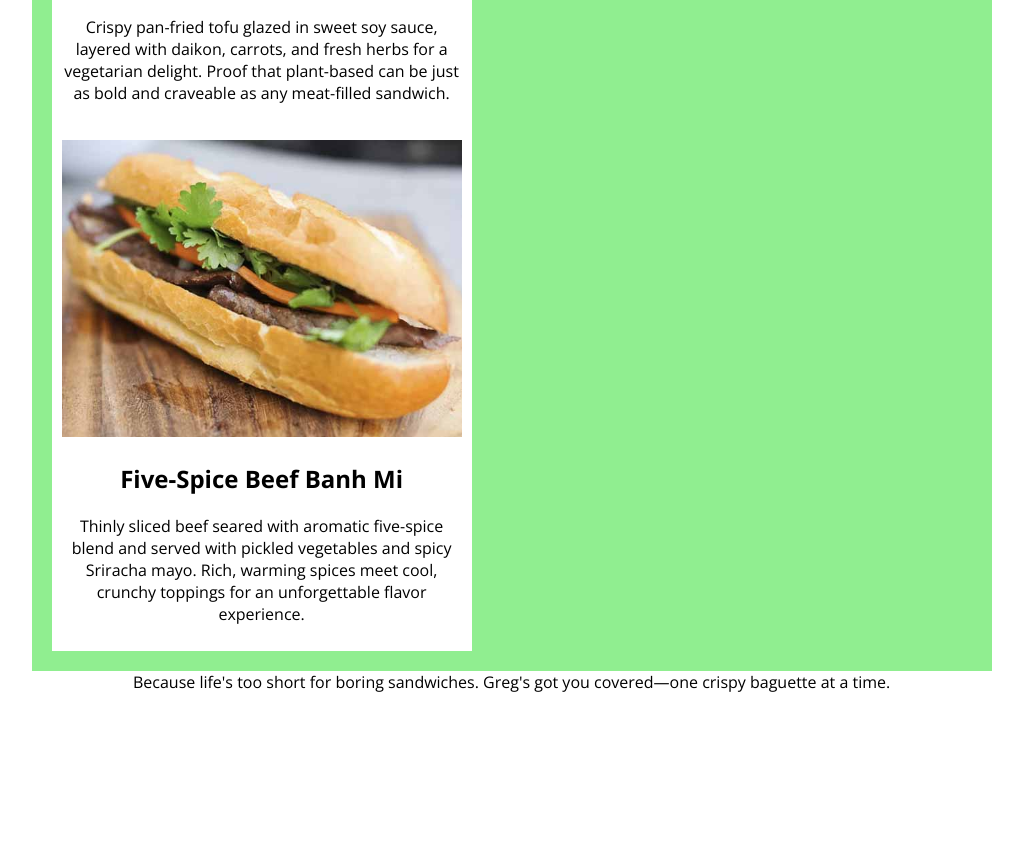
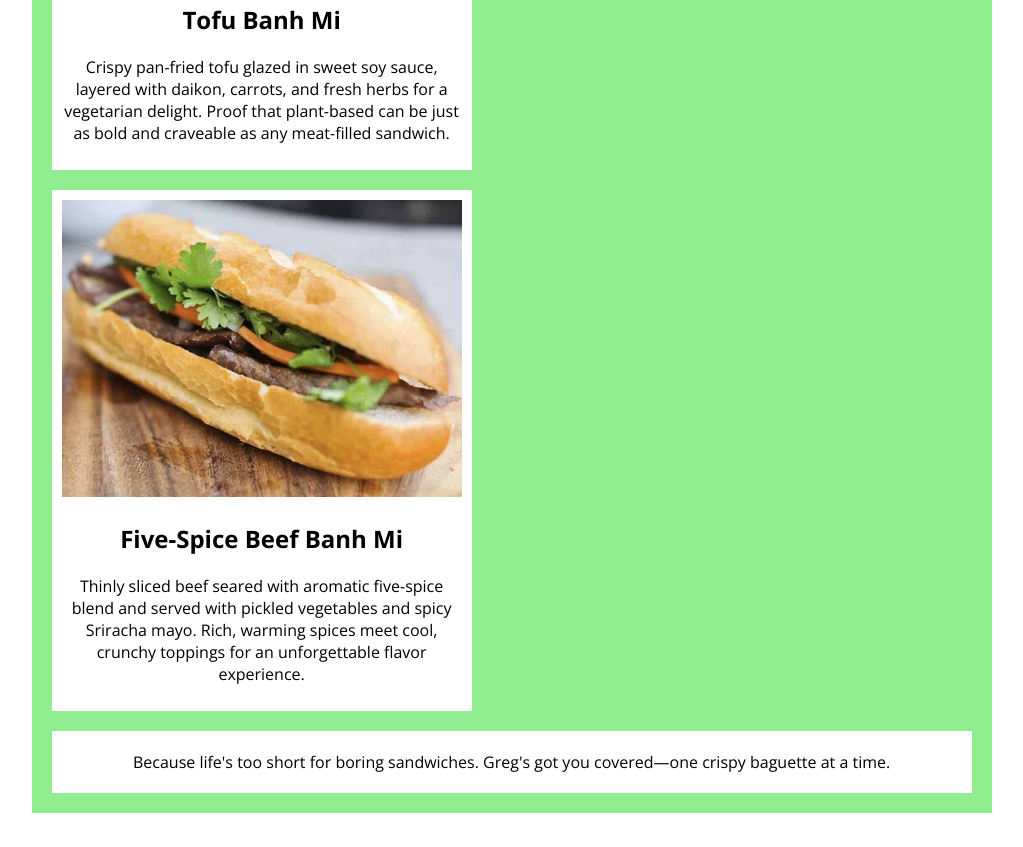
Before and after one commit to Adistew/ajanish_Exercise6, a plain HTML site: page index.html in a window 1280 px wide. Shown: the part 1759-2606 px from the top of the page, without its empty margins (2-1025 px from the left). Before the commit the page ends 2486 px from the top, so only its background shows below. Drawn offline with nearby package versions, Linux system fonts and the light colour scheme.

Commit message:
separated content into tiles

```diff
--- a/index.html
+++ b/index.html
@@ -77,7 +77,8 @@
       .container {
         background: lightgreen;
         display: grid;
-        grid-template-column: 50%, 50%;
+        grid-template-rows: 50%, 50%;
+        gap: 20px;
         padding: 20px;
       }
 
@@ -85,10 +86,14 @@
         background: white;
         width: 400px;
         padding: 10px;
+        text-align: center;
+        align-content: center;
       }
 
 
       footer {
+        padding: 20px;
+        background: white;
       }
 
     </style>
@@ -141,9 +146,10 @@
       <p>Thinly sliced beef seared with aromatic five-spice blend and served with pickled vegetables and spicy Sriracha mayo. Rich, warming spices meet cool, crunchy toppings for an unforgettable flavor experience.</p>
       </div>
 
+    <footer>Because life's too short for boring sandwiches. Greg's got you covered—one crispy baguette at a time.</footer>
+
     </div>
 
-    <footer>Because life's too short for boring sandwiches. Greg's got you covered—one crispy baguette at a time.</footer>
 
   </body>
 
```
